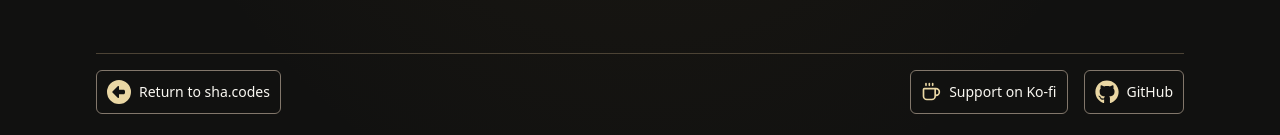
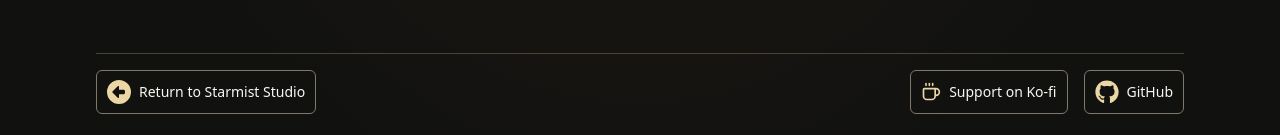
Before and after one commit to starbornone/dnd-point-buy-calc, a Next.js app: page / in a window 1280 px wide. Shown: the part 1048-1183 px from the top of the page. Built offline with nearby package versions, Linux system fonts and the light colour scheme; a web font is replaced by a local one.

Commit message:
Update links and messages to reflect Starmist Studio branding

```diff
--- a/src/components/Navbar.tsx
+++ b/src/components/Navbar.tsx
@@ -17,7 +17,7 @@ export const Navbar = () => {
           className="min-h-11 px-2.5 py-1.5 text-sm"
         >
           <Link
-            href="https://sha.codes"
+            href="https://starmist.studio/"
             target="_blank"
             rel="noopener noreferrer"
           >
--- a/src/i18n/messages.ts
+++ b/src/i18n/messages.ts
@@ -81,7 +81,7 @@ const en = {
   skillLine: "Skill:",
   rulesInEnglish: "Rules text is shown in English.",
   language: "Language",
-  returnHome: "Return to sha.codes",
+  returnHome: "Return to Starmist Studio",
   supportOnKoFi: "Support on Ko-fi",
   oneBonus: "Select one attribute for +1 bonus",
   selectAttribute: "Select an attribute",
@@ -174,7 +174,7 @@ const es: Messages = {
   skillLine: "Habilidad:",
   rulesInEnglish: "El texto de las reglas se muestra en inglés.",
   language: "Idioma",
-  returnHome: "Volver a sha.codes",
+  returnHome: "Volver a Starmist Studio",
   supportOnKoFi: "Apoyar en Ko-fi",
   oneBonus: "Elige una característica para el bonificador de +1",
   selectAttribute: "Elige una característica",
@@ -266,7 +266,7 @@ const zh: Messages = {
   skillLine: "技能：",
   rulesInEnglish: "规则原文以英文显示。",
   language: "语言",
-  returnHome: "返回 sha.codes",
+  returnHome: "返回 Starmist Studio",
   supportOnKoFi: "在 Ko-fi 上支持",
   oneBonus: "选择一项属性获得 +1 加值",
   selectAttribute: "选择一项属性",
```
